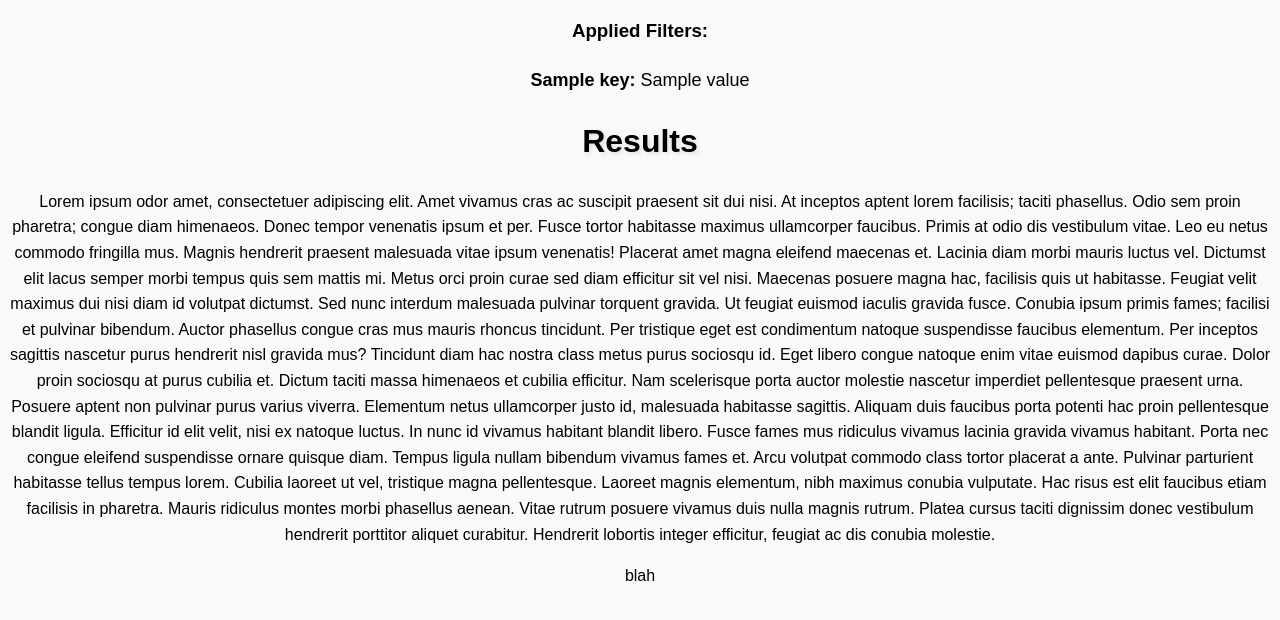
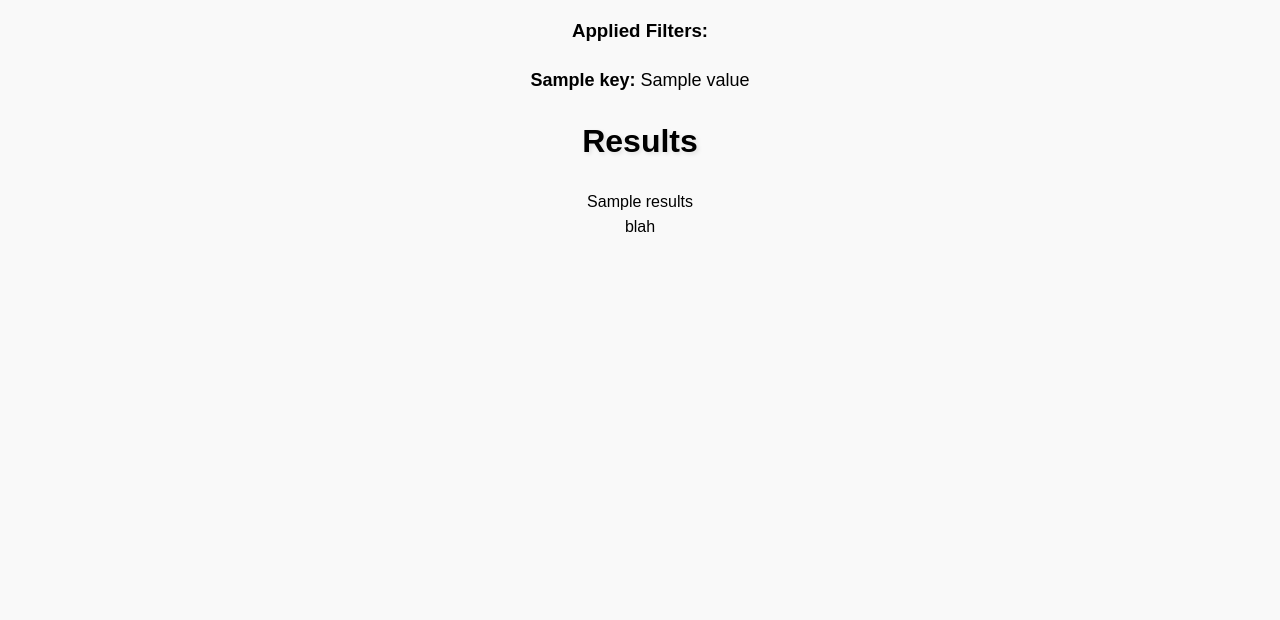
Before and after one commit to Mean-Greens/WeChat-OSINT-Tool, a Flask app: template Front End/templates/results.html in a window 1280 px wide. Shown: the part 154-774 px from the top of the page. Run offline with Flask 3, Linux system fonts and the light colour scheme; the template is opened without the code that fills it: most values are stand-ins (such as "Sample title", 1, 10 or a date in 2020); some libraries are stand-ins or nearby versions.

Commit message:
Updated (results.html) now displays the results

```diff
--- a/Front End/templates/results.html
+++ b/Front End/templates/results.html
@@ -64,7 +64,8 @@
       </script>
     <h1>Results</h1>
     <div>
-        <p>
+        {{ results }}
+        <!-- <p>
             Lorem ipsum odor amet, consectetuer adipiscing elit. Amet vivamus cras ac suscipit praesent sit dui nisi. At inceptos aptent lorem facilisis; taciti phasellus. Odio sem proin pharetra; congue diam himenaeos. Donec tempor venenatis ipsum et per. Fusce tortor habitasse maximus ullamcorper faucibus. Primis at odio dis vestibulum vitae. Leo eu netus commodo fringilla mus. Magnis hendrerit praesent malesuada vitae ipsum venenatis! Placerat amet magna eleifend maecenas et.
 
             Lacinia diam morbi mauris luctus vel. Dictumst elit lacus semper morbi tempus quis sem mattis mi. Metus orci proin curae sed diam efficitur sit vel nisi. Maecenas posuere magna hac, facilisis quis ut habitasse. Feugiat velit maximus dui nisi diam id volutpat dictumst. Sed nunc interdum malesuada pulvinar torquent gravida. Ut feugiat euismod iaculis gravida fusce. Conubia ipsum primis fames; facilisi et pulvinar bibendum. Auctor phasellus congue cras mus mauris rhoncus tincidunt. Per tristique eget est condimentum natoque suspendisse faucibus elementum.
@@ -73,7 +74,7 @@
 
             Elementum netus ullamcorper justo id, malesuada habitasse sagittis. Aliquam duis faucibus porta potenti hac proin pellentesque blandit ligula. Efficitur id elit velit, nisi ex natoque luctus. In nunc id vivamus habitant blandit libero. Fusce fames mus ridiculus vivamus lacinia gravida vivamus habitant. Porta nec congue eleifend suspendisse ornare quisque diam. Tempus ligula nullam bibendum vivamus fames et. Arcu volutpat commodo class tortor placerat a ante. Pulvinar parturient habitasse tellus tempus lorem.
 
-            Cubilia laoreet ut vel, tristique magna pellentesque. Laoreet magnis elementum, nibh maximus conubia vulputate. Hac risus est elit faucibus etiam facilisis in pharetra. Mauris ridiculus montes morbi phasellus aenean. Vitae rutrum posuere vivamus duis nulla magnis rutrum. Platea cursus taciti dignissim donec vestibulum hendrerit porttitor aliquet curabitur. Hendrerit lobortis integer efficitur, feugiat ac dis conubia molestie.</p>
+            Cubilia laoreet ut vel, tristique magna pellentesque. Laoreet magnis elementum, nibh maximus conubia vulputate. Hac risus est elit faucibus etiam facilisis in pharetra. Mauris ridiculus montes morbi phasellus aenean. Vitae rutrum posuere vivamus duis nulla magnis rutrum. Platea cursus taciti dignissim donec vestibulum hendrerit porttitor aliquet curabitur. Hendrerit lobortis integer efficitur, feugiat ac dis conubia molestie.</p> -->
     </div>
     <div> blah</div>
     </body>
```
